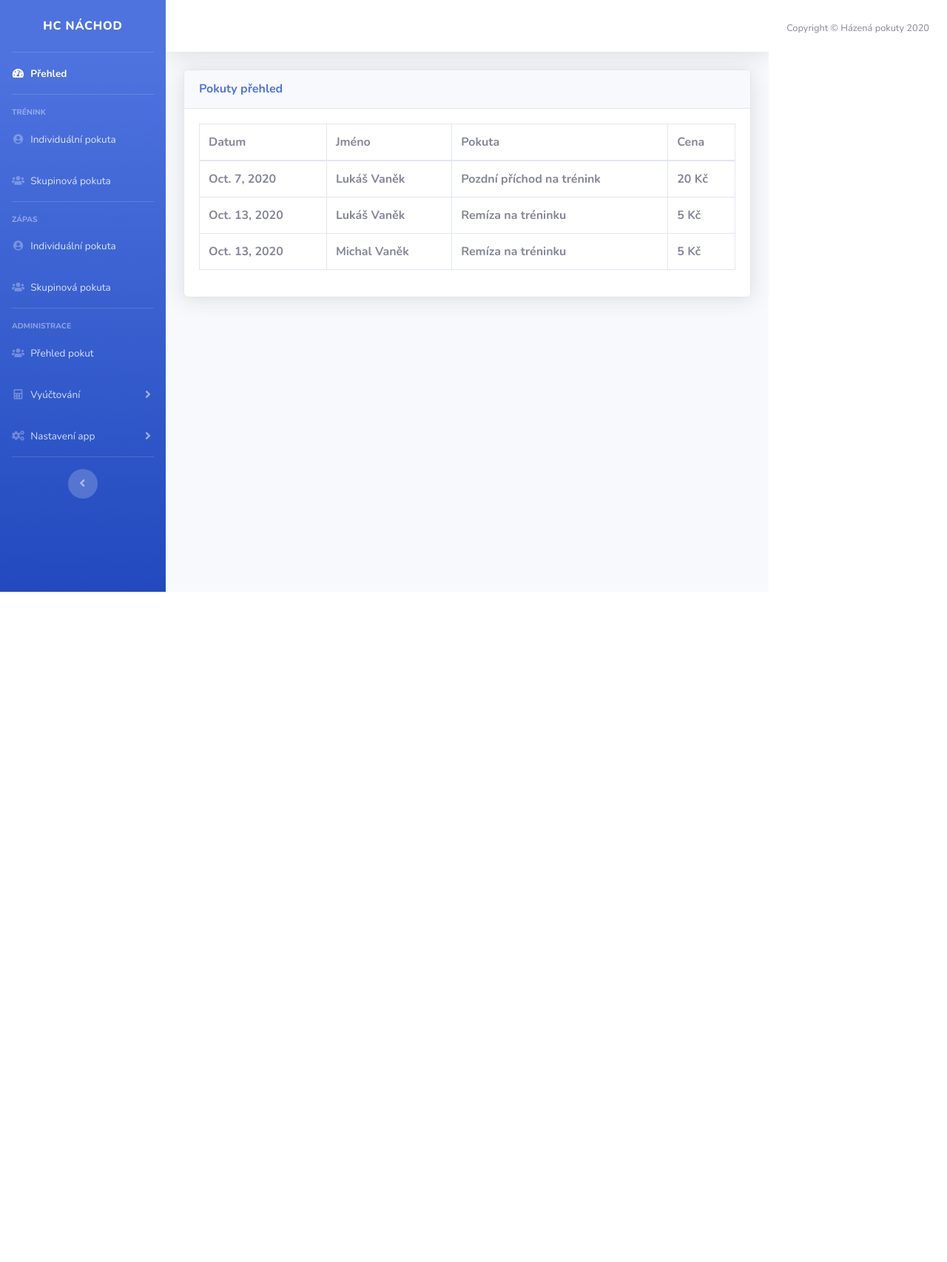
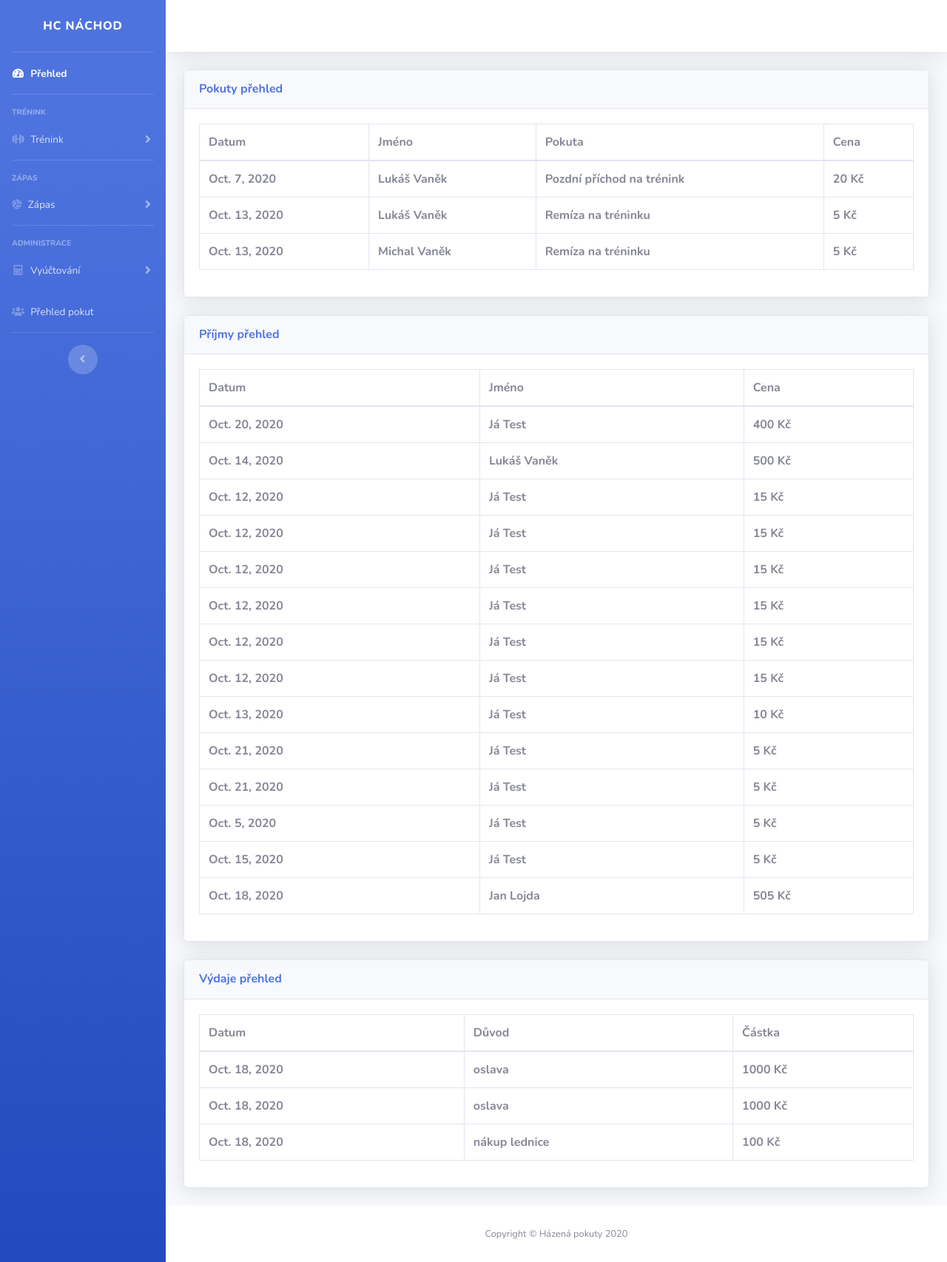
Before and after one commit to vaneklukas/DjangoWebApp, a Django app: page /listview/ in a window 1280 px wide. Shown: the whole page at 74% size. Before the commit the page ends 800 px from the top, so only its background shows below. Run offline with Django 3.2, Linux system fonts and the light colour scheme; data comes from the database, SQL or seed files in the repository; both versions use the stored data as it was after the commit; lists and menus that the app fills with data are empty; some libraries are stand-ins or nearby versions.

Commit message:
new css, model and view update on income,expense etc.

```diff
--- a/mysite/pokuty/forms.py
+++ b/mysite/pokuty/forms.py
@@ -1,6 +1,8 @@
 from django.contrib.auth import get_user_model, authenticate
 from django.contrib.auth.forms import UserCreationForm, AuthenticationForm
 from django import forms
+
+
 class UserAdminCreationForm(UserCreationForm):
     """
     A Custom form for creating new users.
--- a/mysite/pokuty/models.py
+++ b/mysite/pokuty/models.py
@@ -24,6 +24,7 @@
 
 class Income(models.Model):
     incomeDate = models.DateField()
+    userID = models.PositiveSmallIntegerField(default=1)
     user = models.CharField(max_length=100)
     price = models.PositiveSmallIntegerField()
 
--- a/mysite/pokuty/templates/base.html
+++ b/mysite/pokuty/templates/base.html
@@ -54,16 +54,24 @@
         Trénink
       </div>
       <li class="nav-item">
-        <a class="nav-link" href="{% url 'indTraining' %}">
+        <a class="nav-link collapsed" href="#" data-toggle="collapse" data-target="#collapsePages1"
+            aria-expanded="true" aria-controls="collapsePages">
+            <i class="fas fa-dumbbell"></i>
+            <span>Trénink</span>
+        </a>
+        <div id="collapsePages1" class="collapse" aria-labelledby="headingPages" data-parent="#accordionSidebar">
+          <div class="bg-white py-2 collapse-inner rounded">
+            <a class="collapse-item" href="{% url 'indTraining' %}">
               <i class="fas fa-fw fa-user-circle"></i>
-          <span>Individuální pokuta</span></a>
+              <span>Individuální pokuta</span>
+            </a>
+              <a class="collapse-item" href="{% url 'teamTraining' %}">
+                <i class="fas fa-fw fa-users"></i>
+                <span>Skupinová pokuta</span>
+              </a>
+          </div>
+        </div>
       </li>
-      <li class="nav-item">
-        <a class="nav-link" href="{% url 'teamTraining' %}">
-          <i class="fas fa-fw fa-users"></i>
-          <span>Skupinová pokuta</span></a>
-      </li>
-
        <!-- Divider -->
        <hr class="sidebar-divider">
 
@@ -72,14 +80,23 @@
          Zápas
        </div>
       <li class="nav-item">
-        <a class="nav-link" href="{% url 'indMatch' %}">
+        <a class="nav-link collapsed" href="#" data-toggle="collapse" data-target="#collapsePages2"
+            aria-expanded="true" aria-controls="collapsePages">
+          <i class="fas fa-volleyball-ball"></i>
+          <span>Zápas</span>
+        </a>
+        <div id="collapsePages2" class="collapse" aria-labelledby="headingPages" data-parent="#accordionSidebar">
+          <div class="bg-white py-2 collapse-inner rounded">
+            <a class="collapse-item" href="{% url 'indMatch' %}">
               <i class="fas fa-fw fa-user-circle"></i>
-          <span>Individuální pokuta</span></a>
-      </li>
-      <li class="nav-item">
-        <a class="nav-link" href="{% url 'teamMatch' %}">
+              <span>Individuální pokuta</span>
+            </a>
+              <a class="collapse-item" href="{% url 'teamMatch' %}">
                 <i class="fas fa-fw fa-users"></i>
-          <span>Skupinová pokuta</span></a>
+                <span>Skupinová pokuta</span>
+              </a>
+          </div>
+        </div>
       </li>
 
       <!-- Divider -->
@@ -89,32 +106,29 @@
       <div class="sidebar-heading">
         Administrace
       </div>
+       <!-- Nav Item - Pages Collapse Menu Vyúčtování-->
+       <li class="nav-item">
+        <a class="nav-link collapsed" href="#" data-toggle="collapse" data-target="#collapsePages3"
+            aria-expanded="true" aria-controls="collapsePages">
+          <i class="fas fa-fw fa-calculator "  ></i>
+          <span>Vyúčtování</span>
+        </a>
+        <div id="collapsePages3" class="collapse" aria-labelledby="headingPages" data-parent="#accordionSidebar">
+          <div class="bg-white py-2 collapse-inner rounded">
+            <a class="collapse-item" href="{% url 'fridge' %}">Lednice</a>
+            <a class="collapse-item" href="{% url 'income' %}" >Příjmy</a>
+            <a class="collapse-item" href="{% url 'expense' %}">Výdaje</a>
+          </div>
+        </div>
+      </li>
       <li class="nav-item">
         <a class="nav-link" href="{% url 'listview' %}">
           <i class="fas fa-fw fa-users"></i>
           <span>Přehled pokut</span></a>
       </li>
-      <!-- Nav Item - Pages Collapse Menu Vyúčtování-->
-      <li class="nav-item">
-        <a class="nav-link collapsed" href="#" data-toggle="collapse" data-target="#collapsePages"
-            aria-expanded="true" aria-controls="collapsePages">
-          <i class="fas fa-fw fa-calculator "  ></i>
-          <span>Vyúčtování</span>
-        </a>
-        <div id="collapsePages" class="collapse" aria-labelledby="headingPages" data-parent="#accordionSidebar">
-          <div class="bg-white py-2 collapse-inner rounded">
-            <h6 class="collapse-header">Měsíční vyúčtování:</h6>
-            <a class="collapse-item" href="login.html">Lednice</a>
-            <a class="collapse-item" href="register.html">Uzavřít měsíc</a>
-            <div class="collapse-divider"></div>
-            <h6 class="collapse-header">Pokladna:</h6>
-            <a class="collapse-item" href="404.html">Příjmy</a>
-            <a class="collapse-item" href="blank.html">Výdaje</a>
-          </div>
-        </div>
-      </li>
 
-      <!-- Nav Item - Pages Collapse Menu Admin-->
+
+      <!-- Nav Item - Pages Collapse Menu Admin
       <li class="nav-item">
         <a class="nav-link collapsed" href="#" data-toggle="collapse" data-target="#collapseAppSetting"
             aria-expanded="true" aria-controls="collapsePages">
@@ -128,7 +142,7 @@
             <a class="collapse-item" href="register.html">Pokuty</a>
           </div>
         </div>
-      </li>
+      </li> -->
 
       <!-- Divider -->
       <hr class="sidebar-divider d-none d-md-block">
--- a/mysite/pokuty/templates/pokuty/listview.html
+++ b/mysite/pokuty/templates/pokuty/listview.html
@@ -1,12 +1,12 @@
 {% extends 'base.html' %}
-{% load crispy_forms_tags %}
+
 {% block content %}
 
 <div class="card shadow mb-4">
   <div class="card-header py-3">
               <h6 class="m-0 font-weight-bold text-primary">Pokuty přehled</h6>
-    </div>
-  <dsiv class="card-body">
+  </div>
+  <div class="card-body">
     <div class="table-responsive">
         <table class="table table-bordered">
           <thead>
@@ -31,4 +31,58 @@
       </div>
   </div>
 </div>
+<div class="card shadow mb-4">
+  <div class="card-header py-3">
+              <h6 class="m-0 font-weight-bold text-primary">Příjmy přehled</h6>
+  </div>
+  <div class="card-body">
+    <div class="table-responsive">
+        <table class="table table-bordered">
+          <thead>
+            <tr>
+              <th>Datum</th>
+              <th>Jméno</th>
+              <th>Cena</th>
+            </tr>
+          </thead>
+          <tbody>
+              {% for income in incomes %}
+            <tr>
+              <th>{{income.incomeDate}}</th>
+              <th>{{income.user}}</th>
+              <th>{{income.price}} Kč</th>
+            </tr>
+              {% endfor %}
+          </tbody>
+        </table>
+      </div>
+  </div>
+</div>
+<div class="card shadow mb-4">
+  <div class="card-header py-3">
+              <h6 class="m-0 font-weight-bold text-primary">Výdaje přehled</h6>
+  </div>
+  <div class="card-body">
+    <div class="table-responsive">
+        <table class="table table-bordered">
+          <thead>
+            <tr>
+              <th>Datum</th>
+              <th>Důvod</th>
+              <th>Částka</th>
+            </tr>
+          </thead>
+          <tbody>
+              {% for expense in expenses %}
+            <tr>
+              <th>{{expense.expenseDate}}</th>
+              <th>{{expense.reason}}</th>
+              <th>{{expense.price}} Kč</th>
+            </tr>
+              {% endfor %}
+          </tbody>
+        </table>
+      </div>
+  </div>
+</div>
 {% endblock %}
--- a/mysite/pokuty/templates/pokuty/team.html
+++ b/mysite/pokuty/templates/pokuty/team.html
@@ -5,7 +5,9 @@
     <form action="{% url 'teamsave' %}" method='POST'>
      {% csrf_token %}
         <label for="date">Vyber datum:</label>
+        <br>
         <input type="date" id="date" name="date">
+        <br>
         <label for="penalty">Vyber pokutu:</label>
         <select class="dropdown-header" name="penalty" id="penalty" required=True>
         <option class="dropdown-item" value="">--Prosím vyber pokutu--</option>
@@ -19,6 +21,7 @@
             <input class="custom-checkbox" type="checkbox" name='user' value={{user.id}}> {{user.first_name}} {{user.last_name}}</input>
             <br>
         {% endfor %}
+        <br>
         <input type="submit" class="btn-block" value="Uložit"/>
     </form>
 </div>
--- a/mysite/pokuty/urls.py
+++ b/mysite/pokuty/urls.py
@@ -1,7 +1,8 @@
 from django.conf.urls import url, include
 from pokuty.views import dashboard, register, UzivatelViewLogin
 from pokuty.views import indTraining, teamTraining, indMatch, teamMatch
-from pokuty.views import indsave, teamsave, listview
+from pokuty.views import indsave, teamsave, listview, income, incomeSave
+from pokuty.views import expense, expenseSave, fridge, fridgeSave
 from django.urls import path
 
 urlpatterns = [
@@ -17,5 +18,10 @@
     url(r"^indsave/", indsave, name="indsave"),
     url(r"^teamsave/", teamsave, name="teamsave"),
     url(r"^listview/", listview, name="listview"),
-
+    url(r"^income/", income, name="income"),
+    url(r"^incomesave/", incomeSave, name="incomeSave"),
+    url(r"^expense/", expense, name="expense"),
+    url(r"^expensesave/", expenseSave, name="expenseSave"),
+    url(r"^fridge/", fridge, name="fridge"),
+    url(r"^fridgesave/", fridgeSave, name="fridgeSave"),
 ]
--- a/mysite/pokuty/views.py
+++ b/mysite/pokuty/views.py
@@ -7,12 +7,63 @@
 from django.http import HttpResponse
 from django.contrib import messages
 from django.contrib.auth.decorators import login_required
-from .models import CustomUser, Penalty, PenaltyRecord
+from .models import CustomUser, Penalty, PenaltyRecord, Income, Expense, Fridge
+from django.db.models import Sum
+
+def expense(request):
+    return render(request, "pokuty/expense.html")
+
+def expenseSave(request):
+    selectedDate = request.POST.get('date')
+    price = request.POST.get('price')
+    reason = request.POST.get('reason')
+    new_record = Expense(expenseDate= selectedDate,reason=reason,
+            price=price)
+    new_record.save()
+    return render(request, "pokuty/dashboard.html")
+
+def fridge(request):
+    users=CustomUser.objects.all()
+    return render(request, "pokuty/fridge.html", {'users':users})
+
+def fridgeSave(request):
+    selectedDate = request.POST.get('date')
+    userid = request.POST.get('user')
+    price = request.POST.get('price')
+    selecteduser = CustomUser.objects.get(id=userid)
+    username = selecteduser.first_name +' '+ selecteduser.last_name
+    new_record = PenaltyRecord(penaltyDate= selectedDate,userId=selecteduser.id, user=username, penaltyName="Lednice",
+            penaltyPrice=price, payed=False)
+    new_record.save()
+    return render(request, "pokuty/dashboard.html" )
+
+def income(request):
+    users=CustomUser.objects.all()
+    return render(request, "pokuty/income.html", {'users':users})
+
+def incomeSave(request):
+    selectedDate = request.POST.get('date')
+    price = int( request.POST.get('price'))
+    userid = request.POST.get('user')
+    selecteduser = CustomUser.objects.get(id=userid)
+    username = selecteduser.first_name +' '+ selecteduser.last_name
+    new_record = Income(incomeDate= selectedDate,userID=userid, user=username,
+            price=price)
+    new_record.save()
+    while price > 0:
+        dbrecord= PenaltyRecord.objects.filter(userId=userid).filter(payed=False).first()
+        if dbrecord !=None or int(dbrecord.penaltyPrice) < price :
+            dbrecord.payed = True
+            dbrecord.save()
+            price -= dbrecord.penaltyPrice
+
+    return render(request, "pokuty/dashboard.html")
 
 def listview(request):
     records = PenaltyRecord.objects.all().filter(payed=False)
-
-    return render(request, "pokuty/listview.html",{'records':records})
+    incomes = Income.objects.all()
+    expenses = Expense.objects.all()
+    return render(request, "pokuty/listview.html",{'records':records, 'incomes':incomes, 'expenses':expenses})
 
 def teamsave(request):
     selectedusers = request.POST.getlist('user')
@@ -78,8 +129,13 @@
 
 @login_required(login_url='login')
 def dashboard(request):
-
-    return render(request, "pokuty/dashboard.html" )
+    income= Income.objects.aggregate(Sum('price'))
+    expenses= Expense.objects.aggregate(Sum('price'))
+    notpay= PenaltyRecord.objects.filter(payed=False).aggregate(Sum('penaltyPrice'))
+    a= int(income.get('price__sum'))
+    b= int(expenses.get('price__sum'))
+    bank= a - b
+    return render(request, "pokuty/dashboard.html", {'income':income, 'expenses':expenses, 'notpay':notpay, 'bank':bank} )
 
 class UzivatelViewLogin(generic.edit.CreateView):
     form_class = LoginForm
```
Also changed, not shown: mysite/pokuty/templates/pokuty/dashboard.html (+15 -6 lines), mysite/pokuty/templates/pokuty/expense.html (added, +41 -0 lines), mysite/pokuty/templates/pokuty/fridge.html (added, +44 -0 lines), mysite/pokuty/templates/pokuty/income.html (added, +44 -0 lines), mysite/pokuty/templates/pokuty/individual.html (+5 -2 lines), mysite/db.sqlite3, mysite/pokuty/migrations/0010_income_userid.py (added). Lines whose indentation alone changed are shown as unchanged.
